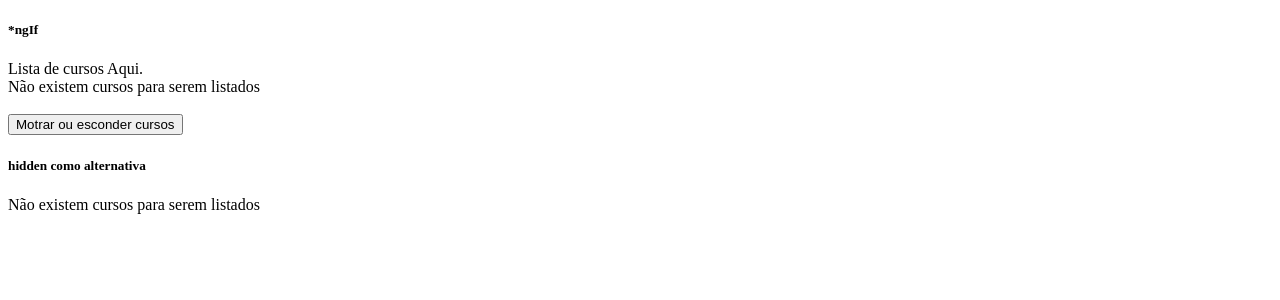
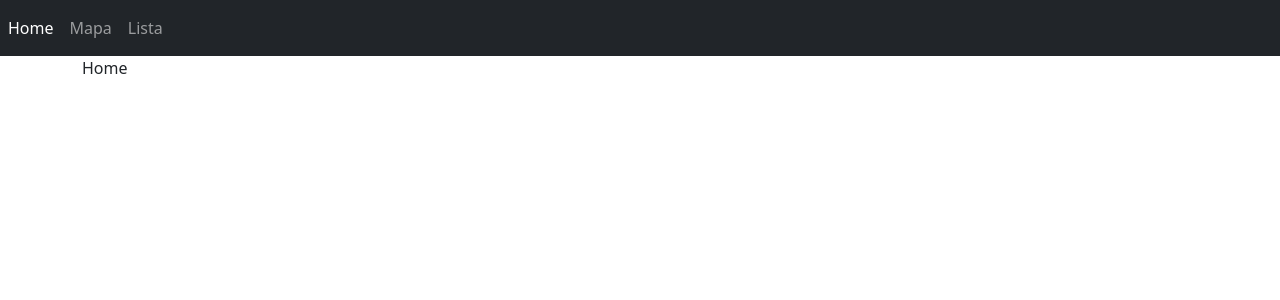
Before and after one commit to carlosinhani/Angular_Directives, an Angular app: page / in a window 1280 px wide. Shown: the top 300 px of the page. Built offline with nearby package versions, Linux system fonts and the light colour scheme.

Commit message:
ngSwitch-ngSwitchCase-ngSwitchDefault

```diff
--- a/angular.json
+++ b/angular.json
@@ -28,7 +28,9 @@
               "src/assets"
             ],
             "styles": [
+              "node_modules/bootstrap/dist/css/bootstrap.css",
               "src/styles.css"
+
             ],
             "scripts": []
           },
--- a/package.json
+++ b/package.json
@@ -19,6 +19,7 @@
     "@angular/platform-browser": "~11.0.3",
     "@angular/platform-browser-dynamic": "~11.0.3",
     "@angular/router": "~11.0.3",
+    "bootstrap": "^5.0.0-beta1",
     "rxjs": "~6.6.0",
     "tslib": "^2.0.0",
     "zone.js": "~0.10.2"
--- a/src/app/app.component.html
+++ b/src/app/app.component.html
@@ -1 +1,2 @@
-<app-diretiva-ngif></app-diretiva-ngif>
+<!-- <app-diretiva-ngif></app-diretiva-ngif> -->
+<app-diretiva-ngswitch></app-diretiva-ngswitch>
--- a/src/app/app.module.ts
+++ b/src/app/app.module.ts
@@ -4,11 +4,13 @@
 import { AppRoutingModule } from './app-routing.module';
 import { AppComponent } from './app.component';
 import { DiretivaNgifComponent } from './diretiva-ngif/diretiva-ngif.component';
+import { DiretivaNgswitchComponent } from './diretiva-ngswitch/diretiva-ngswitch.component';
 
 @NgModule({
   declarations: [
     AppComponent,
-    DiretivaNgifComponent
+    DiretivaNgifComponent,
+    DiretivaNgswitchComponent
   ],
   imports: [
     BrowserModule,
--- /dev/null
+++ b/src/app/diretiva-ngswitch/diretiva-ngswitch.component.html
@@ -0,0 +1,13 @@
+<nav class="navbar navbar-expand-lg navbar-dark bg-dark">
+    <div class="nav navbar-nav">
+        <a class="nav-link" [class.active]=" aba == 'home'" (click)="aba = 'home'" >Home</a>
+        <a class="nav-link" [class.active]=" aba == 'mapa'" (click)="aba = 'mapa'">Mapa</a>
+        <a class="nav-link" [class.active]=" aba == 'lista'"(click)="aba = 'lista'">Lista</a>
+    </div>
+  </nav>
+
+  <div class="container" [ngSwitch] = "aba" >
+      <p *ngSwitchCase="'mapa'">Modo Mapa ativado</p>
+      <p *ngSwitchCase="'lista'">Modo Lista ativado</p>
+      <p *ngSwitchDefault>Home</p>
+  </div>
--- /dev/null
+++ b/src/app/diretiva-ngswitch/diretiva-ngswitch.component.ts
@@ -0,0 +1,17 @@
+import { Component, OnInit } from '@angular/core';
+
+@Component({
+  selector: 'app-diretiva-ngswitch',
+  templateUrl: './diretiva-ngswitch.component.html',
+  styleUrls: ['./diretiva-ngswitch.component.css']
+})
+export class DiretivaNgswitchComponent implements OnInit {
+
+  aba: string = 'home';
+
+  constructor() { }
+
+  ngOnInit(): void {
+  }
+
+}
```
Also changed, not shown: src/app/diretiva-ngif/diretiva-ngif.component.html (line endings or trailing spaces), src/app/diretiva-ngswitch/diretiva-ngswitch.component.css (added), 2 other files (tests, documents, lock files or other folders).
